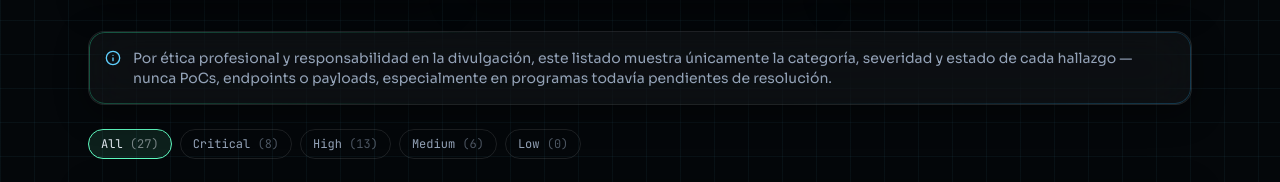
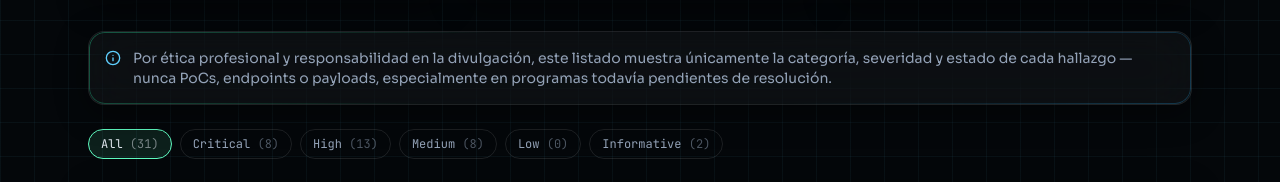
Before and after one commit to h4ck3nd/PaginaCV, a React (Vite) app: page / in a window 1280 px wide. Shown: the part 6168-6350 px from the top of the page. Built offline with nearby package versions, Linux system fonts and the light colour scheme; no server answers.

Commit message:
Add files via upload

```diff
--- a/src/data/content.js
+++ b/src/data/content.js
@@ -260,7 +260,7 @@ export const bbPlatforms = [
   { name: 'Intigriti', username: 'd1se0', url: 'https://www.intigriti.com' },
 ]
 
-export const severityOrder = ['Critical', 'High', 'Medium', 'Low']
+export const severityOrder = ['Critical', 'High', 'Medium', 'Low', 'Informative']
 
 export const bugBounty = [
   {
@@ -414,28 +414,45 @@ export const bugBounty = [
     type: 'IDOR',
     severity: 'High',
     cvss: 8.1,
-    status: 'triaged',
+    status: 'accepted',
     date: '2026-08-13',
+    desc: 'El backend de la plataforma de eficiencia energética de Repsol (CAE) validaba la sesión del usuario pero no la titularidad del identificador de empresa solicitado, de modo que cualquier cuenta autenticada podía leer y sobrescribir el perfil completo de cualquier otra empresa inscrita: razón social, CIF, datos de contacto y plan de suscripción. Confirmado en ambos sentidos con cuentas de prueba.',
+    note: 'Report #YWH-PGM5837-468 · Aceptado · en colaboración con elpinguinodemario',
   },
   {
     id: 'repsol-gigya-uid-account-disclosure',
     title: 'Divulgación de cuenta de usuario sin autenticación (Gigya)',
     program: 'Repsol Bug Bounty (YesWeHack)',
-    type: 'Information Disclosure',
+    type: 'IDOR',
     severity: 'High',
     cvss: 7.5,
-    status: 'triaged',
+    status: 'duplicate',
     date: '2026-08-14',
+    note: 'Report #YWH-PGM5837-475 · Duplicado (mismo patrón que hallazgo aceptado en openroom.fundacionrepsol.com)',
+  },
+  {
+    id: 'repsol-chemicalsonline-apex-idor',
+    title: 'IDOR sin autenticación en comunidad Salesforce — manipulación de cuentas de cliente',
+    program: 'Repsol Bug Bounty (YesWeHack)',
+    type: 'IDOR',
+    severity: 'High',
+    cvss: 7.5,
+    status: 'duplicate',
+    date: '2026-10-22',
+    desc: 'En una comunidad de Salesforce Experience Cloud de Repsol, el perfil de usuario invitado podía ejecutar controladores Apex del área autenticada de facturación y pedidos. Los métodos tomaban el identificador de cliente directamente de los parámetros de la petición sin comprobar la sesión, permitiendo leer y manipular información de cuenta de otros clientes desde cualquier visitante no autenticado.',
+    note: 'Report #YWH-PGM5837-770 · Duplicado',
   },
   {
     id: 'ganaenergia-hardcoded-jwt-cups-exposure',
-    title: 'JWT hardcodeado en APK pública expone datos de contrato',
+    title: 'JWT de servicio hardcodeado en la app de Gana Energía (Android) — consultas por CUPS arbitrario',
     program: 'Repsol Bug Bounty (YesWeHack)',
-    type: 'Hardcoded Credentials',
-    severity: 'High',
-    cvss: 7.5,
-    status: 'triaged',
+    type: 'Hard-coded Credentials',
+    severity: 'Medium',
+    cvss: 5.3,
+    status: 'accepted',
     date: '2026-08-14',
+    desc: 'El bundle JavaScript de la app oficial de Gana Energía para Android incluye un JWT embebido como credencial de servicio: idéntico en todas las instalaciones, sin fecha de expiración y con un identificador genérico en lugar de un usuario. Con él, el backend de recomendaciones energéticas responde a búsquedas por CUPS sin verificar la titularidad del contrato, de modo que cualquiera que extraiga la credencial del APK público puede consultar cualquier código CUPS.',
+    note: 'Report #YWH-PGM5837-476 · Aceptado · en colaboración con elpinguinodemario',
   },
   {
     id: 'race-condition-multiple-purchase',
@@ -528,6 +545,38 @@ export const bugBounty = [
     date: '2026-04-14',
   },
   {
+    id: 'demorgen-actuator-exposure',
+    title: 'Endpoints de Spring Boot Actuator expuestos sin autenticación',
+    program: 'DPG Media — De Morgen (YesWeHack)',
+    type: 'Information Disclosure',
+    severity: 'Medium',
+    cvss: 5.3,
+    status: 'outofscope',
+    date: '2026-10-06',
+    desc: 'Endpoints de diagnóstico de producción (Spring Boot Actuator) expuestos sin autenticación en el frontend de De Morgen, con fuga de información sobre infraestructura y configuración interna. Reportado y cerrado por el programa como fuera de alcance.',
+    note: 'Report #DPGM-NQOKZTAR · Cerrado / fuera de alcance',
+  },
+  {
+    id: 'pia-vpn-daemon-socket-idac',
+    title: 'Improper Access Control en socket de control del daemon de una app VPN → escalada de privilegios local',
+    program: 'YesWeHack — Programa privado',
+    type: 'Broken Access Control / Privilege Escalation',
+    severity: 'Informative',
+    cvss: 0.0,
+    status: 'informative',
+    desc: 'El socket de control del daemon de una aplicación VPN aceptaba instrucciones sobre su camino de ejecución desde procesos no privilegiados, lo que permite a un usuario local del equipo escalar privilegios. Clasificado como informativo por el programa.',
+  },
+  {
+    id: 'dailymotion-user-endpoints-idor',
+    title: 'IDOR en endpoints públicos de usuario de la API (web y partner)',
+    program: 'Dailymotion (YesWeHack)',
+    type: 'IDOR',
+    severity: 'Informative',
+    cvss: 0.0,
+    status: 'informative',
+    desc: 'Referencias a objetos inseguras en endpoints públicos de usuario de la API de Dailymotion (web y partner), que permitían obtener información de cuentas de forma no prevista. Clasificado como informativo por el programa.',
+  },
+  {
     id: 'example-bug',
     title: 'SQL Injection en panel de autenticación',
     program: 'Programa privado',
@@ -544,6 +593,9 @@ export const statusMeta = {
   accepted: { label: 'Aceptado', color: '#5fd0ff' },
   triaged: { label: 'Triado', color: '#ffc25c' },
   pending: { label: 'Pendiente', color: '#94a3b8' },
+  duplicate: { label: 'Duplicado', color: '#a78bfa' },
+  informative: { label: 'Informativo', color: '#818cf8' },
+  outofscope: { label: 'Fuera de alcance', color: '#f87171' },
 }
 
 // ── HackTheBox ───────────────────────────────────────────────────────────
```
